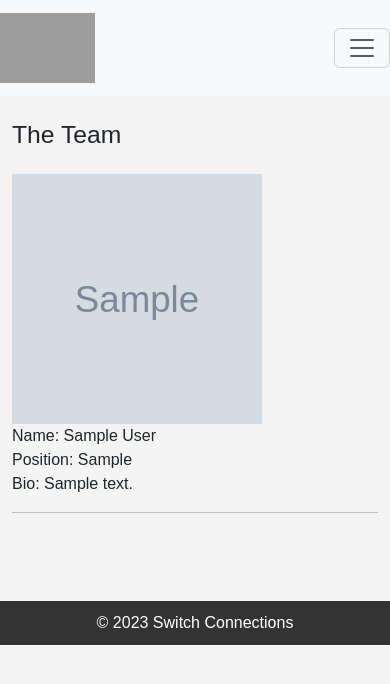
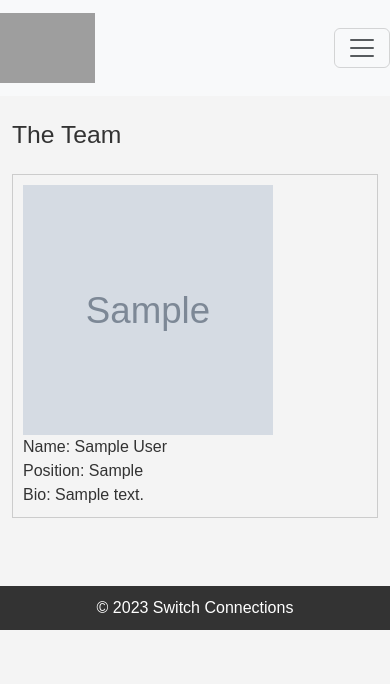
Before and after one commit to sangwani-coder/Switch-Connections, a Django app: page /about/ in a window 390 px wide. Shown: the top 684 px of the page. Run offline with Django 4.2, Linux system fonts and the light colour scheme; tables that the repository leaves empty hold one stand-in row (values such as "Sample post"); grey boxes marked "Sample" are stand-in pictures; some libraries are stand-ins or nearby versions; grey boxes are pictures that could not be loaded.

Commit message:
complete html presentatin and css styling

```diff
--- a/mules_site/SwitchConnections/admin.py
+++ b/mules_site/SwitchConnections/admin.py
@@ -25,11 +25,10 @@ class ContactInformationAdmin(admin.ModelAdmin):
     list_display = ['physical_address', 'phone_number_1', 'phone_number_1', 'email_address']
 
 class ServiceCategoryAdmin(admin.ModelAdmin):
-    list_display = ['category_name', 'category_description']
+    list_display = ['category_name']
 
 class ServiceListingAdmin(admin.ModelAdmin):
     list_display = ['service_name', 'service_description', 'service_price', 'service_category']
-
 
 class BannerAdmin(admin.ModelAdmin):
     list_display = ["cover_image"]
--- a/mules_site/SwitchConnections/models.py
+++ b/mules_site/SwitchConnections/models.py
@@ -122,8 +122,6 @@ class ProjectListings(models.Model):
 #SERVICES
 class ServiceCategory(models.Model):
     category_name = models.CharField(max_length=100)
-    category_description = models.CharField(max_length=250)
-
     class Meta:
         verbose_name_plural = "Service categories"
 
@@ -133,8 +131,8 @@ class ServiceCategory(models.Model):
 
 class ServiceListings(models.Model):
     service_name = models.CharField(max_length=100)
-    service_description = models.CharField(max_length=250)
-    service_price = models.CharField(max_length=10)
+    service_description = models.TextField(max_length=300)
+    service_price = models.CharField(max_length=10, null=True, blank=True)
     service_category = models.ForeignKey(ServiceCategory, on_delete=models.CASCADE)
 
     class Meta:
--- a/mules_site/SwitchConnections/views.py
+++ b/mules_site/SwitchConnections/views.py
@@ -4,7 +4,13 @@ from . import models
 def index(request):
     banner = models.BannerImage.objects.last()
     template_name = 'SwitchConnections/index.html'
-    return render(request, template_name, {'banner':banner})
+    services = models.ServiceListings.objects.all()
+
+    context = {
+        'banner':banner,
+        'services':services
+    }
+    return render(request, template_name, context)
 
 def about(request):
     company_info = models.CompanyInformation.objects.first()
--- a/mules_site/static/css/styles.css
+++ b/mules_site/static/css/styles.css
@@ -14,6 +14,7 @@ li {
 body {
     font-family: Arial, sans-serif;
     background-color: #f4f4f4;
+    color: #333;
 }
 
 /* Style the header */
@@ -32,3 +33,116 @@ footer {
     text-align: center;
     padding: 10px 0;
 }
+
+/* Default styles for larger screens */
+.team-members {
+    display: flex;
+    flex-wrap: wrap;
+    justify-content: space-between;
+    gap: 20px;
+}
+
+.member {
+    width: calc(33.33% - 20px);
+    padding: 10px;
+    border: 1px solid #ccc;
+    box-sizing: border-box;
+}
+
+.profile-picture {
+    height: 250px;
+    width: 250px;
+}
+
+/* Media query for screens smaller than 768px */
+@media (max-width: 768px) {
+    .team-members {
+        flex-direction: column; /* Display members in a single column */
+        align-items: center; /* Center-align members */
+    }
+
+    .member {
+        width: 100%; /* Full width for each member */
+        margin-bottom: 20px; /* Add space between members */
+    }
+}
+
+/* Default styles for larger screens */
+.services {
+    display: flex;
+    flex-wrap: wrap;
+    justify-content: space-between;
+    gap: 20px;
+}
+
+.service {
+    width: calc(33.33% - 20px);
+    padding: 10px;
+    border: 1px solid #779;
+    box-sizing: border-box;
+}
+
+.service a {
+    text-decoration: none;
+}
+
+.service a:visited {
+    color:green;
+}
+
+.service a:hover {
+    color: hotpink;
+}
+/*
+a:active {
+    color: black;
+} */
+
+/* Media query for screens smaller than 768px */
+@media (max-width: 768px) {
+    .services {
+        flex-direction: column;
+        align-items: center;
+    }
+
+    .service {
+        width: 100%;
+        margin-bottom: 20px;
+    }
+
+    .service-title {
+        font-size: 20px;
+    }
+    .service p {
+        font-size: 15px;
+    }
+}
+
+.service:hover {
+    box-shadow: 0 0 10px rgba(0, 0, 0, 0.2);
+}
+
+.service img {
+    max-width: 100%;
+    height: auto;
+}
+
+.services {
+    padding: 20px;
+}
+
+.service {
+    margin-bottom: 20px;
+}
+
+.service {
+    transition: box-shadow 0.3s ease-in-out;
+}
+
+.service h3, h5{
+    color: blue;
+    text-align: center;
+}
+.service h6{
+    color: green;
+}
--- a/mules_site/templates/SwitchConnections/about.html
+++ b/mules_site/templates/SwitchConnections/about.html
@@ -3,24 +3,21 @@
 {% block title %}Switch Connections - About us{% endblock %}
 
 {% block content %}
-<!-- <div>
-    <p>Mission: {{company_info.mission}} | "None"</p>
-    <p>Vision: {{company_info.vision}} | default:"None"</p>
-    <p>History: {{company_info.history | default:"None"}}</p>
-
-</div> -->
 <br>
 <h />
 <h2>The Team</h2>
 <br>
-<div>
+<div class="team-members">
     {% for member in team %}
-        <img src="{{member.profile_picture.url}}" class="float-md-end" style="height: 250px; width: 250px;">
-        <p>Name: {{member.name |default:"None" }}</p>
-        <p>Position: {{ member.position |default:"None"}}</p>
-        <p>Bio: {{ member.bio |default:"None"}}</p>
-        <hr>
-        <br>
+        <div class="member">
+            <img src="{{member.profile_picture.url}}" class="profile-picture" alt="{{ member.name }}">
+            <p>Name: {{member.name |default:"None" }}</p>
+            <p>Position: {{ member.position |default:"None"}}</p>
+            <p>Bio: {{ member.bio |default:"None"}}</p>
+        </div>
+        {% if forloop.counter|divisibleby:3 %}
+            </div><div class="team-members">
+        {% endif %}
     {% endfor %}
 </div>
 <br>
```
Also changed, not shown: mules_site/SwitchConnections/templatetags/range_filter.py (added, +9 -0 lines), mules_site/templates/SwitchConnections/contact.html (+5 -5 lines), mules_site/templates/SwitchConnections/index.html (+17 -0 lines), mules_site/templates/SwitchConnections/service_details.html (+12 -4 lines), mules_site/templates/SwitchConnections/services.html (+12 -3 lines).
